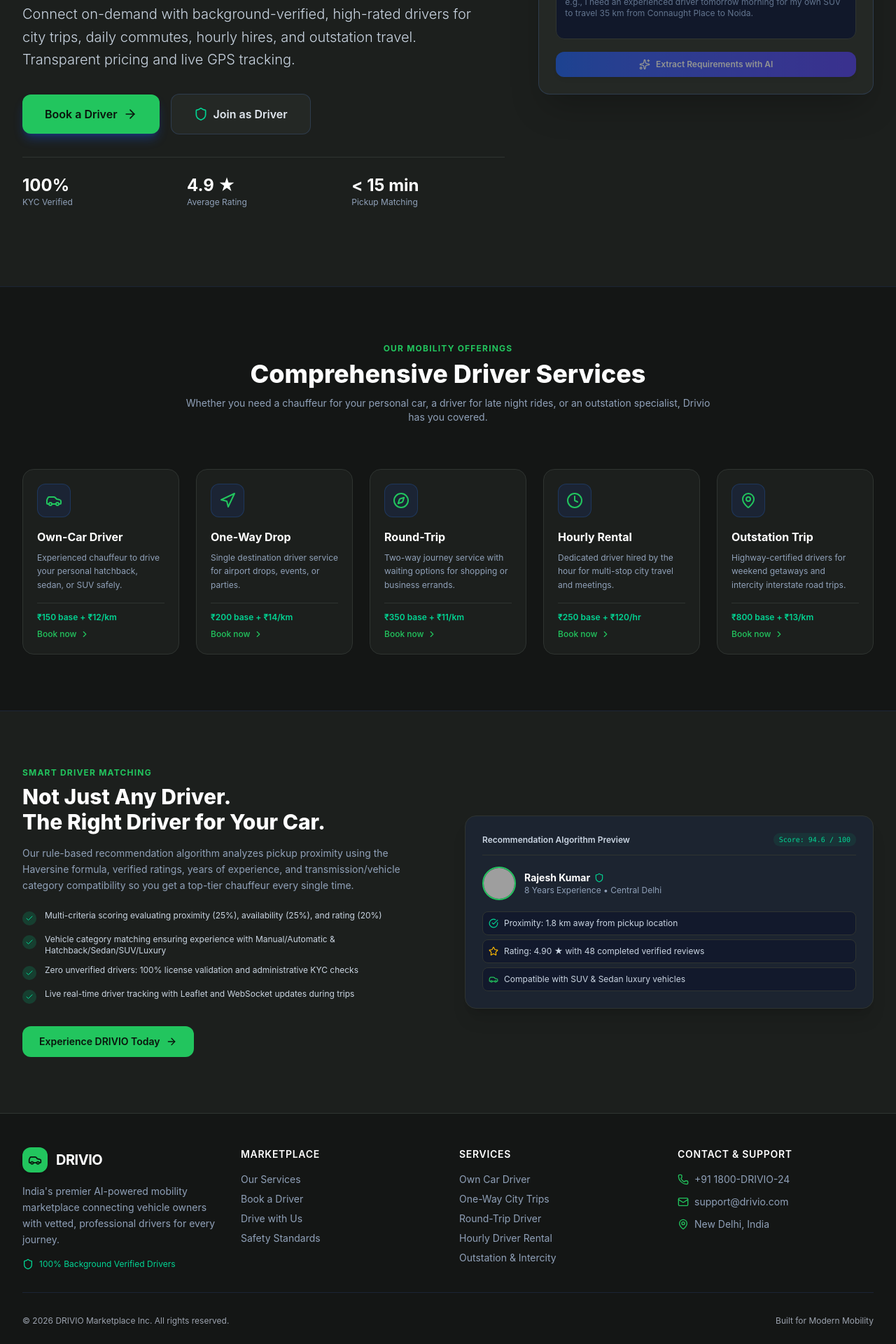
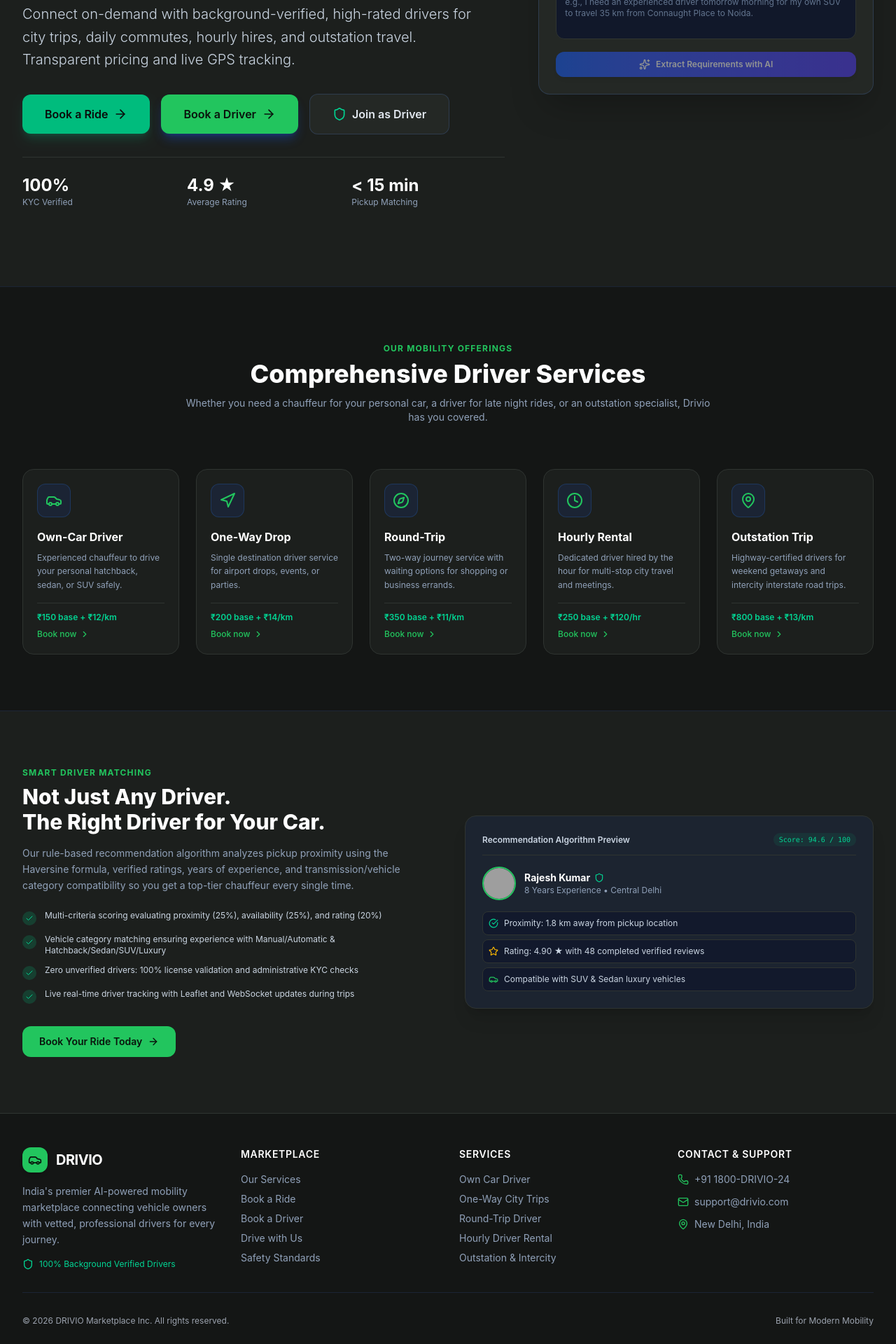
Before and after one commit to vishalsharma7905/DRIVIO, a React (Vite) app in the folder frontend/: page / in a window 1280 px wide. Shown: the part 460-2380 px from the top of the page at 70% size. Built offline with nearby package versions, Linux system fonts and the light colour scheme; grey boxes are pictures that could not be loaded.

Commit message:
fix: make landing page, footer, and services CTAs role-aware

```diff
--- a/frontend/src/components/Footer.tsx
+++ b/frontend/src/components/Footer.tsx
@@ -1,8 +1,10 @@
 import React from 'react';
 import { Link } from 'react-router-dom';
-import { Car, Heart, Shield, Phone, Mail, MapPin } from 'lucide-react';
+import { Car, Shield, Phone, Mail, MapPin } from 'lucide-react';
+import { useAuth } from '../context/AuthContext';
 
 export const Footer: React.FC = () => {
+  const { isAuthenticated, role } = useAuth();
   return (
     <footer className="bg-slate-950 text-slate-400 border-t border-slate-800">
       <div className="max-w-7xl mx-auto px-4 sm:px-6 lg:px-8 py-12">
@@ -29,8 +31,30 @@ export const Footer: React.FC = () => {
             <h3 className="text-sm font-semibold text-white uppercase tracking-wider mb-4">Marketplace</h3>
             <ul className="space-y-2 text-sm">
               <li><Link to="/services" className="hover:text-white transition-colors">Our Services</Link></li>
-              <li><Link to="/book" className="hover:text-white transition-colors">Book a Driver</Link></li>
-              <li><Link to="/register" className="hover:text-white transition-colors">Drive with Us</Link></li>
+              {(!isAuthenticated || role === 'CUSTOMER') && (
+                <>
+                  <li><Link to="/ride" className="hover:text-white transition-colors">Book a Ride</Link></li>
+                  <li><Link to="/book" className="hover:text-white transition-colors">Book a Driver</Link></li>
+                </>
+              )}
+              {!isAuthenticated && (
+                <li><Link to="/register" className="hover:text-white transition-colors">Drive with Us</Link></li>
+              )}
+              {isAuthenticated && role === 'CUSTOMER' && (
+                <li><Link to="/customer/trips" className="hover:text-white transition-colors">My Trips</Link></li>
+              )}
+              {isAuthenticated && role === 'DRIVER' && (
+                <>
+                  <li><Link to="/driver/dashboard" className="hover:text-white transition-colors">Driver Dashboard</Link></li>
+                  <li><Link to="/driver/trips" className="hover:text-white transition-colors">Assigned Trips</Link></li>
+                </>
+              )}
+              {isAuthenticated && role === 'ADMIN' && (
+                <>
+                  <li><Link to="/admin/dashboard" className="hover:text-white transition-colors">Admin Console</Link></li>
+                  <li><Link to="/admin/pricing" className="hover:text-white transition-colors">Pricing Engine</Link></li>
+                </>
+              )}
               <li><Link to="/about" className="hover:text-white transition-colors">Safety Standards</Link></li>
             </ul>
           </div>
--- a/frontend/src/pages/public/LandingPage.tsx
+++ b/frontend/src/pages/public/LandingPage.tsx
@@ -6,10 +6,12 @@ import {
   MapPin, Check, ChevronRight
 } from 'lucide-react';
 import api from '../../services/api';
+import { useAuth } from '../../context/AuthContext';
 import { AiExtractionResult } from '../../types';
 
 export const LandingPage: React.FC = () => {
   const navigate = useNavigate();
+  const { isAuthenticated, role } = useAuth();
   const [aiPrompt, setAiPrompt] = useState('');
   const [aiLoading, setAiLoading] = useState(false);
   const [aiResult, setAiResult] = useState<AiExtractionResult | null>(null);
@@ -30,6 +32,10 @@ export const LandingPage: React.FC = () => {
   };
 
   const handleProceedToBooking = () => {
+    if (role === 'DRIVER') {
+      navigate('/driver/dashboard');
+      return;
+    }
     if (aiResult) {
       navigate('/book', { state: { prefilled: aiResult } });
     } else {
@@ -62,6 +68,16 @@ export const LandingPage: React.FC = () => {
               </p>
 
               <div className="flex flex-col sm:flex-row items-center justify-center lg:justify-start gap-4">
+                {!isAuthenticated ? (
+                  <>
+                    <Link
+                      to="/ride"
+                      className="w-full sm:w-auto px-8 py-4 rounded-xl bg-emerald-500 hover:bg-emerald-400 text-neutral-950 font-semibold shadow-lg shadow-emerald-500/20 flex items-center justify-center space-x-2 transition-all group"
+                    >
+                      <span>Book a Ride</span>
+                      <ArrowRight className="w-5 h-5 group-hover:translate-x-1 transition-transform" />
+                    </Link>
+
                     <Link
                       to="/book"
                       className="w-full sm:w-auto px-8 py-4 rounded-xl bg-blue-600 hover:bg-blue-500 text-white font-semibold shadow-lg shadow-blue-600/30 flex items-center justify-center space-x-2 transition-all group"
@@ -77,6 +93,65 @@ export const LandingPage: React.FC = () => {
                       <Shield className="w-5 h-5 text-emerald-400" />
                       <span>Join as Driver</span>
                     </Link>
+                  </>
+                ) : role === 'DRIVER' ? (
+                  <>
+                    <Link
+                      to="/driver/dashboard"
+                      className="w-full sm:w-auto px-8 py-4 rounded-xl bg-emerald-500 hover:bg-emerald-400 text-neutral-950 font-semibold shadow-lg shadow-emerald-500/20 flex items-center justify-center space-x-2 transition-all group"
+                    >
+                      <span>Go to Driver Dashboard</span>
+                      <ArrowRight className="w-5 h-5 group-hover:translate-x-1 transition-transform" />
+                    </Link>
+                    <Link
+                      to="/driver/trips"
+                      className="w-full sm:w-auto px-8 py-4 rounded-xl bg-slate-800 hover:bg-slate-700 text-slate-200 font-semibold border border-slate-700/80 flex items-center justify-center space-x-2 transition-all"
+                    >
+                      <span>View Assigned Trips</span>
+                    </Link>
+                  </>
+                ) : role === 'ADMIN' ? (
+                  <>
+                    <Link
+                      to="/admin/dashboard"
+                      className="w-full sm:w-auto px-8 py-4 rounded-xl bg-emerald-500 hover:bg-emerald-400 text-neutral-950 font-semibold shadow-lg shadow-emerald-500/20 flex items-center justify-center space-x-2 transition-all group"
+                    >
+                      <span>Go to Admin Console</span>
+                      <ArrowRight className="w-5 h-5 group-hover:translate-x-1 transition-transform" />
+                    </Link>
+                    <Link
+                      to="/admin/pricing"
+                      className="w-full sm:w-auto px-8 py-4 rounded-xl bg-slate-800 hover:bg-slate-700 text-slate-200 font-semibold border border-slate-700/80 flex items-center justify-center space-x-2 transition-all"
+                    >
+                      <span>Manage Pricing</span>
+                    </Link>
+                  </>
+                ) : (
+                  <>
+                    <Link
+                      to="/ride"
+                      className="w-full sm:w-auto px-8 py-4 rounded-xl bg-emerald-500 hover:bg-emerald-400 text-neutral-950 font-semibold shadow-lg shadow-emerald-500/20 flex items-center justify-center space-x-2 transition-all group"
+                    >
+                      <span>Book a Ride</span>
+                      <ArrowRight className="w-5 h-5 group-hover:translate-x-1 transition-transform" />
+                    </Link>
+
+                    <Link
+                      to="/book"
+                      className="w-full sm:w-auto px-8 py-4 rounded-xl bg-slate-800 hover:bg-slate-700 text-slate-200 font-semibold border border-slate-700/80 flex items-center justify-center space-x-2 transition-all group"
+                    >
+                      <span>Book a Driver</span>
+                      <ArrowRight className="w-5 h-5 group-hover:translate-x-1 transition-transform" />
+                    </Link>
+
+                    <Link
+                      to="/customer/dashboard"
+                      className="w-full sm:w-auto px-8 py-4 rounded-xl bg-slate-800 hover:bg-slate-700 text-slate-200 font-semibold border border-slate-700/80 flex items-center justify-center space-x-2 transition-all"
+                    >
+                      <span>My Dashboard</span>
+                    </Link>
+                  </>
+                )}
               </div>
 
               {/* Trust badges */}
@@ -250,10 +325,10 @@ export const LandingPage: React.FC = () => {
                   <div className="pt-3 border-t border-slate-800">
                     <span className="text-xs font-semibold text-emerald-400 block">{s.fare}</span>
                     <Link
-                      to={`/book?service=${s.type}`}
+                      to={role === 'DRIVER' ? '/driver/dashboard' : `/book?service=${s.type}`}
                       className="mt-2 text-xs font-medium text-blue-400 group-hover:text-blue-300 flex items-center space-x-1"
                     >
-                      <span>Book now</span>
+                      <span>{role === 'DRIVER' ? 'Driver Portal' : 'Book now'}</span>
                       <ChevronRight className="w-3.5 h-3.5" />
                     </Link>
                   </div>
@@ -295,10 +370,10 @@ export const LandingPage: React.FC = () => {
 
               <div className="mt-8">
                 <Link
-                  to="/book"
+                  to={role === 'DRIVER' ? '/driver/dashboard' : role === 'ADMIN' ? '/admin/dashboard' : '/ride'}
                   className="px-6 py-3 rounded-xl bg-blue-600 hover:bg-blue-500 text-white text-sm font-semibold inline-flex items-center space-x-2 transition-colors"
                 >
-                  <span>Experience DRIVIO Today</span>
+                  <span>{role === 'DRIVER' ? 'Open Driver Dashboard' : role === 'ADMIN' ? 'Open Admin Console' : 'Book Your Ride Today'}</span>
                   <ArrowRight className="w-4 h-4" />
                 </Link>
               </div>
--- a/frontend/src/pages/public/ServicesPage.tsx
+++ b/frontend/src/pages/public/ServicesPage.tsx
@@ -2,9 +2,11 @@ import React, { useState, useEffect } from 'react';
 import { Link } from 'react-router-dom';
 import { Car, Navigation, Compass, Clock, MapPin, ArrowRight, Shield, Check } from 'lucide-react';
 import api from '../../services/api';
+import { useAuth } from '../../context/AuthContext';
 import { PricingConfiguration, ServiceType } from '../../types';
 
 export const ServicesPage: React.FC = () => {
+  const { role } = useAuth();
   const [configs, setConfigs] = useState<PricingConfiguration[]>([]);
   const [loading, setLoading] = useState(true);
 
@@ -137,6 +139,15 @@ export const ServicesPage: React.FC = () => {
                   </div>
                 </div>
 
+                {role === 'DRIVER' ? (
+                  <Link
+                    to="/driver/dashboard"
+                    className="w-full py-3 bg-emerald-600 hover:bg-emerald-500 text-white font-semibold rounded-xl text-xs flex items-center justify-center space-x-2 shadow-md transition-colors"
+                  >
+                    <span>Go to Driver Dashboard</span>
+                    <ArrowRight className="w-3.5 h-3.5" />
+                  </Link>
+                ) : (
                   <Link
                     to={`/book?service=${config.serviceType}`}
                     className="w-full py-3 bg-blue-600 hover:bg-blue-500 text-white font-semibold rounded-xl text-xs flex items-center justify-center space-x-2 shadow-md transition-colors"
@@ -144,6 +155,7 @@ export const ServicesPage: React.FC = () => {
                     <span>Book {meta.title}</span>
                     <ArrowRight className="w-3.5 h-3.5" />
                   </Link>
+                )}
               </div>
             );
           })}
```
Lines whose indentation alone changed are shown as unchanged.
